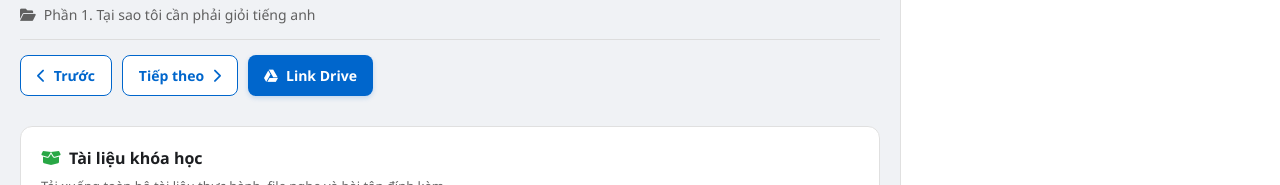
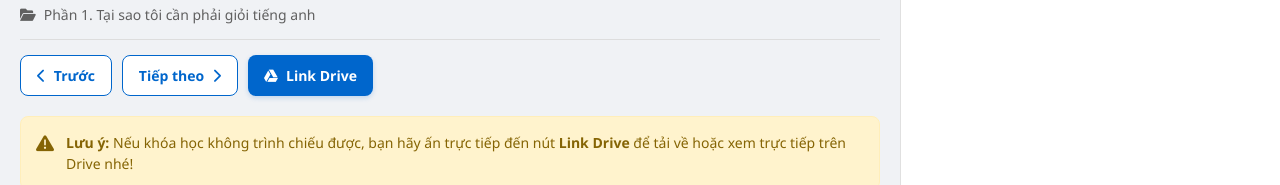
Before and after one commit to khoahocmall/test-html, a plain HTML site: page index.html in a window 1280 px wide. Shown: the part 615-800 px from the top of the page. Drawn offline with Linux system fonts and the light colour scheme.

Commit message:
Update index.html

```diff
--- a/index.html
+++ b/index.html
@@ -15,6 +15,9 @@
             --sidebar-width: 380px;
             --header-height: 60px;
             --success-color: #28a745;
+            --warning-bg: #fff3cd;
+            --warning-text: #856404;
+            --warning-border: #ffeeba;
         }
 
         * {
@@ -204,11 +207,34 @@
         }
         .btn-outline:hover { background: var(--accent-light); }
 
+        /* LƯU Ý / NOTE SECTION */
+        .note-alert {
+            width: 100%;
+            max-width: 1000px;
+            margin-top: 20px;
+            background-color: var(--warning-bg);
+            color: var(--warning-text);
+            border: 1px solid var(--warning-border);
+            padding: 15px;
+            border-radius: 8px;
+            display: flex;
+            align-items: flex-start;
+            gap: 12px;
+            font-size: 14px;
+            line-height: 1.5;
+        }
+
+        .note-alert i {
+            font-size: 18px;
+            margin-top: 2px;
+            flex-shrink: 0;
+        }
+
         /* MATERIALS SECTION */
         .materials-section {
             width: 100%;
             max-width: 1000px;
-            margin-top: 30px;
+            margin-top: 20px;
             margin-bottom: 30px;
             background: #fff;
             padding: 20px;
@@ -400,6 +426,13 @@
                 </div>
             </div>
 
+            <div class="note-alert">
+                <i class="fas fa-exclamation-triangle"></i>
+                <div>
+                    <strong>Lưu ý:</strong> Nếu khóa học không trình chiếu được, bạn hãy ấn trực tiếp đến nút <strong>Link Drive</strong> để tải về hoặc xem trực tiếp trên Drive nhé!
+                </div>
+            </div>
+
             <div class="materials-section">
                 <div class="materials-header">
                     <i class="fas fa-box-open" style="color: #28a745;"></i> Tài liệu khóa học
@@ -424,7 +457,7 @@
     </div>
 
     <script>
-        // Dữ liệu khóa học được cập nhật từ file CSV
+        // Dữ liệu khóa học từ CSV
         const courseData = [
             {
                 unit: "Phần 1. Tại sao tôi cần phải giỏi tiếng anh",
@@ -493,24 +526,16 @@
 
         // --- HÀM XỬ LÝ LINK (Cập nhật hỗ trợ Docs) ---
         function getEmbedLink(url) {
-            // 1. Xử lý link Facebook
             if (url.includes('facebook.com') || url.includes('fb.watch')) {
                 let encodedUrl = encodeURIComponent(url);
                 return `https://www.facebook.com/plugins/video.php?href=${encodedUrl}&show_text=0&t=0`;
             }
-
-            // 2. Xử lý link Google Drive (Video)
             if (url.includes('drive.google.com')) {
                 return url.replace('/view', '/preview').replace('?usp=drivesdk', '');
             }
-
-            // 3. Xử lý link Google Docs (Word/Excel...) để xem trước thay vì sửa
             if (url.includes('docs.google.com')) {
-                 // Chuyển /edit thành /preview để nhúng iframe đẹp hơn
                  return url.split('/edit')[0] + '/preview';
             }
-
-            // 4. Các link khác trả về nguyên gốc
             return url;
         }
 
@@ -540,7 +565,6 @@
                     li.dataset.uIndex = uIndex;
                     li.dataset.lIndex = lIndex;
 
-                    // Kiểm tra loại icon (video hoặc tài liệu)
                     let iconClass = "fa-play";
                     if(lesson.title.toLowerCase().includes('word') || lesson.title.toLowerCase().includes('sach')) {
                         iconClass = "fa-file-word";
```
